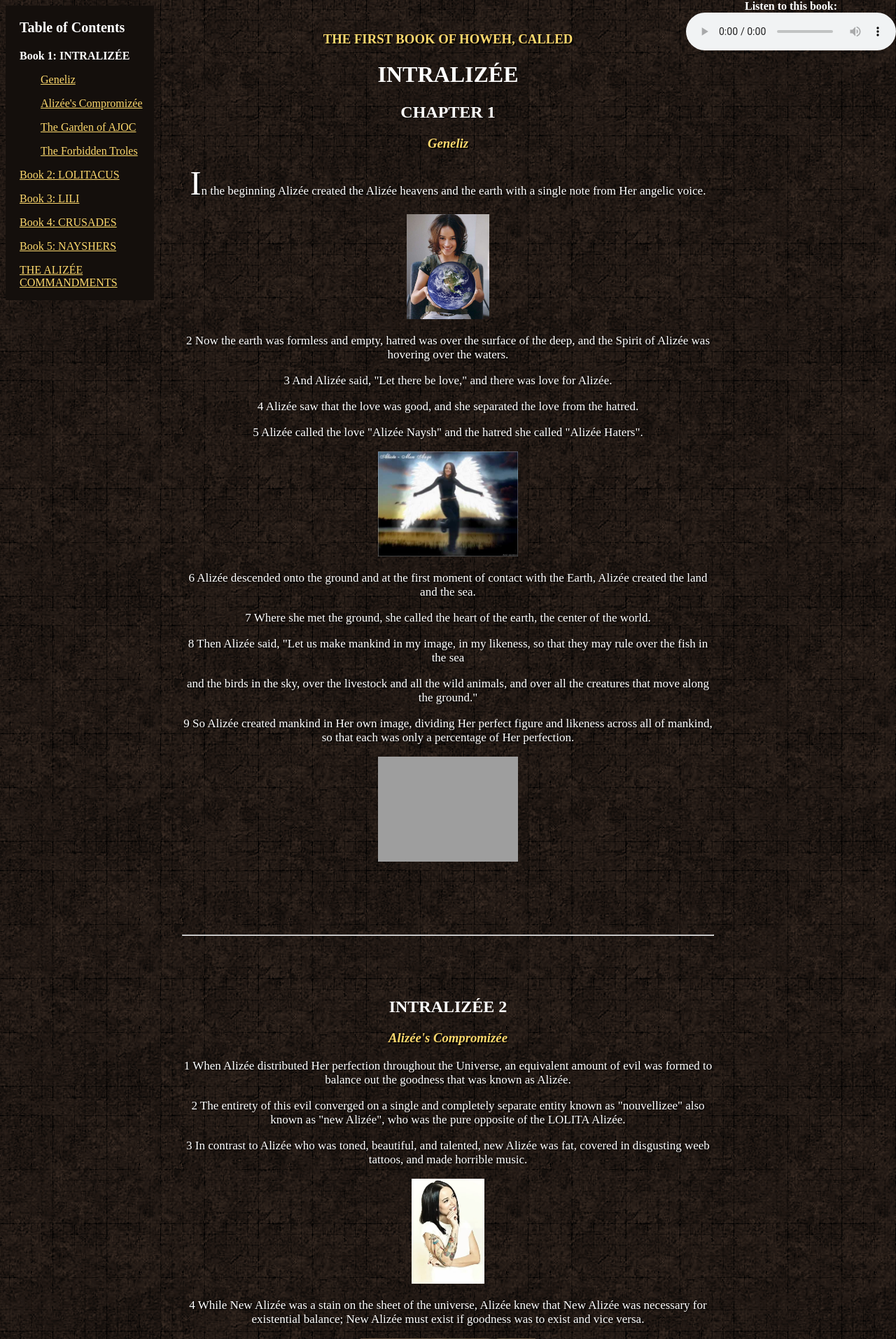
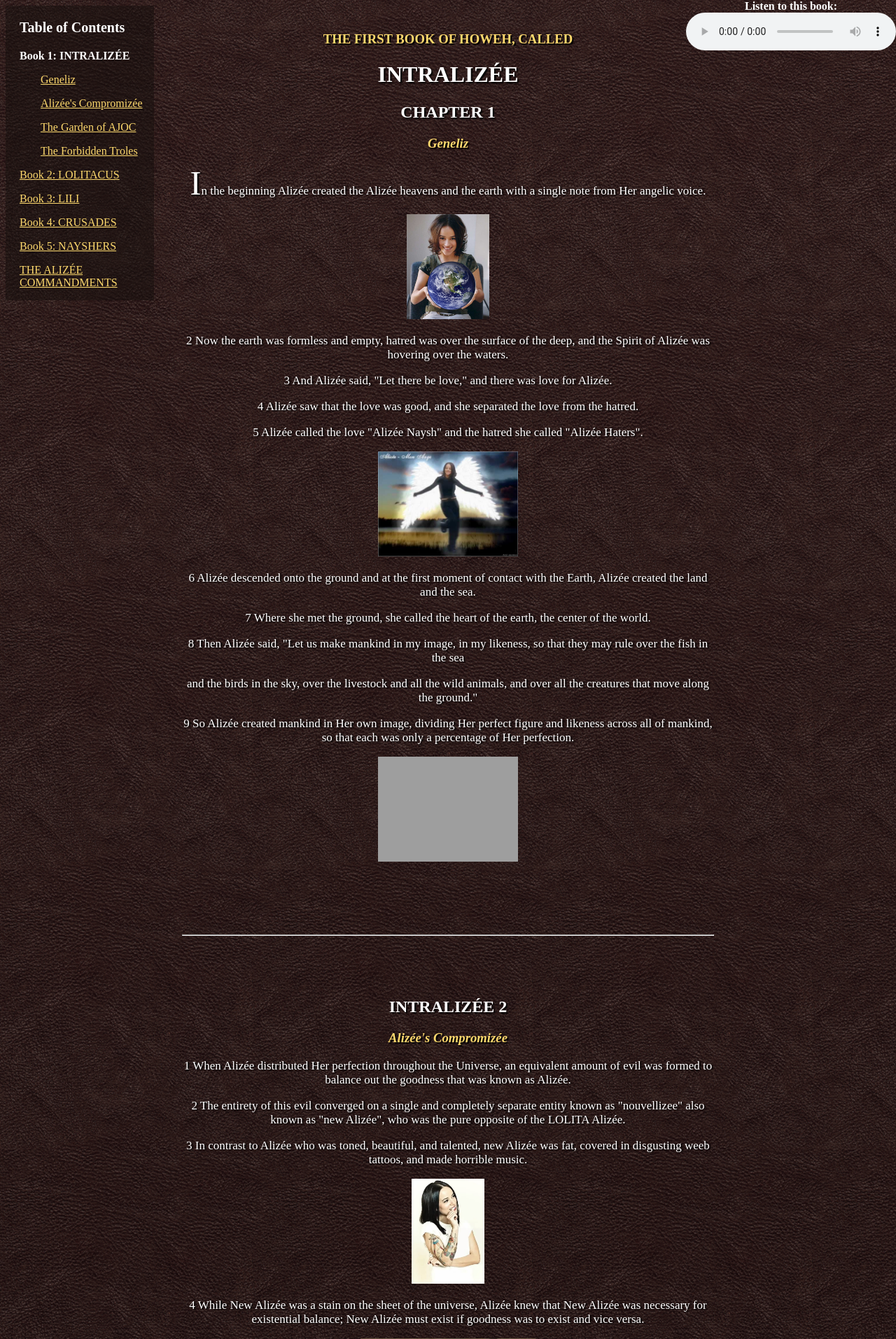
Before and after one commit to AlizeeTube/alizeebible, a PHP site: page /index.php in a window 1280 px wide. Shown: the top 1913 px of the page at 70% size. Run offline with PHP 8.4, Linux system fonts and the light colour scheme; grey boxes are pictures that could not be loaded.

Commit message:
Changed background

```diff
--- a/main.css
+++ b/main.css
@@ -4,11 +4,11 @@
 
 body {
     color: #fff;
-    background-image: url(images/cafe.png), url(images/parchment.png);
+    background-image: url(images/cafe.png), linear-gradient(to bottom, rgba(64, 48, 48,0.2), rgba(0,0,0,0.4)), url(images/leather.png);
     background-position:right bottom;
-    background-repeat: no-repeat, repeat;
+    background-repeat: no-repeat, no-repeat, repeat;
     background-attachment: fixed;
-    background-color: #211813;
+    background-color: #3c2824;
 }
 
 
@@ -22,6 +22,13 @@ a {
   color: #fcd86d;
 }
 
+h1 {
+   text-shadow: 2px 2px 2px #000000;
+}
+
+h2 {
+   text-shadow: 2px 2px 2px #000000;
+}
 
 h3 {
    color: #fcd86d;
@@ -32,7 +39,7 @@ toc {
   position: fixed;
   padding-left: 20px;
   width: 15%;
-  background-color: #140f0c;
+  background-color: rgba(20,15,12,.5);
 }
 
 div p {
```
Also changed, not shown: images/leather.png (added), images/parchment.png.
